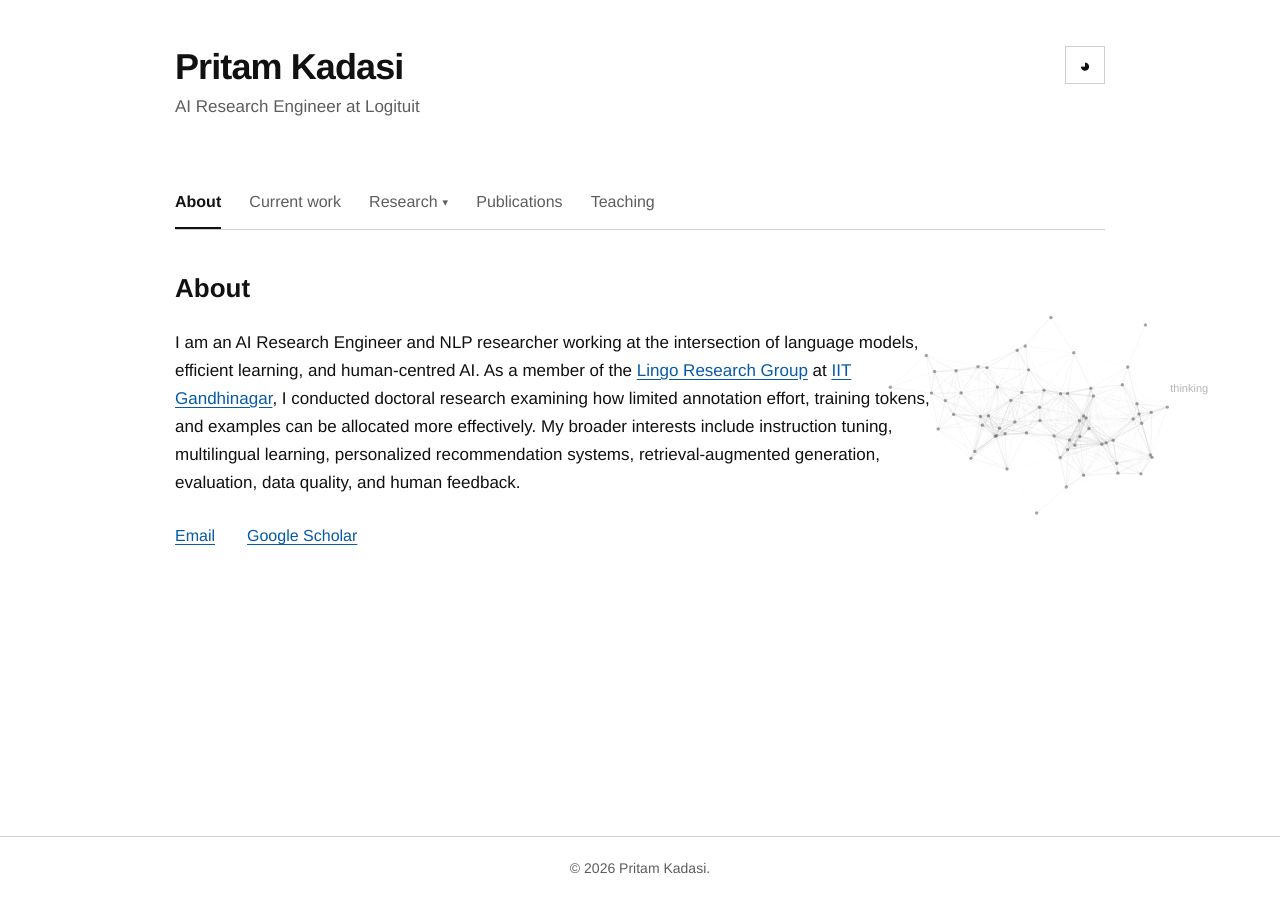
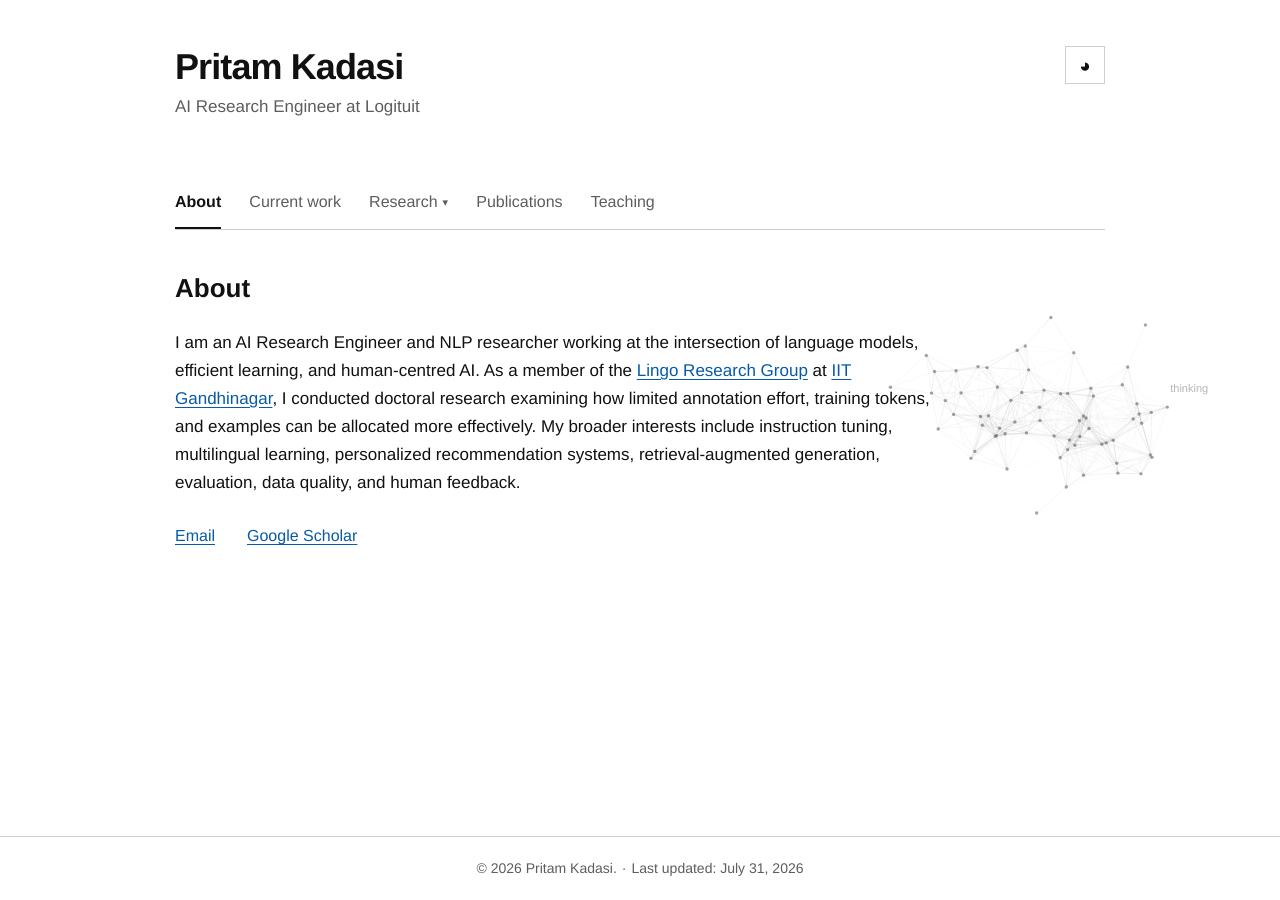
Before and after one commit to pskadasi/pskadasi.github.io, a Jekyll site: the page built from index.html, in a window 1280 px wide. Built offline with Jekyll 4.4.1, drawn with Linux system fonts in a browser that asks for light colours.

Commit message:
added last updated

```diff
--- a/_includes/footer.html
+++ b/_includes/footer.html
@@ -3,6 +3,8 @@
     © <span data-year>{{ "now" | date: "%Y" }}</span>
     <span data-site-name>{{ site.data.profile.name }}</span>.
   </span>
+  <span aria-hidden="true">·</span>
+  <span>Last updated: {{ site.time | date: "%B %-d, %Y" }}</span>
   {% unless page.url == "/" %}
     <a href="{{ '/' | relative_url }}#blog">Back to blog</a>
   {% endunless %}
```
